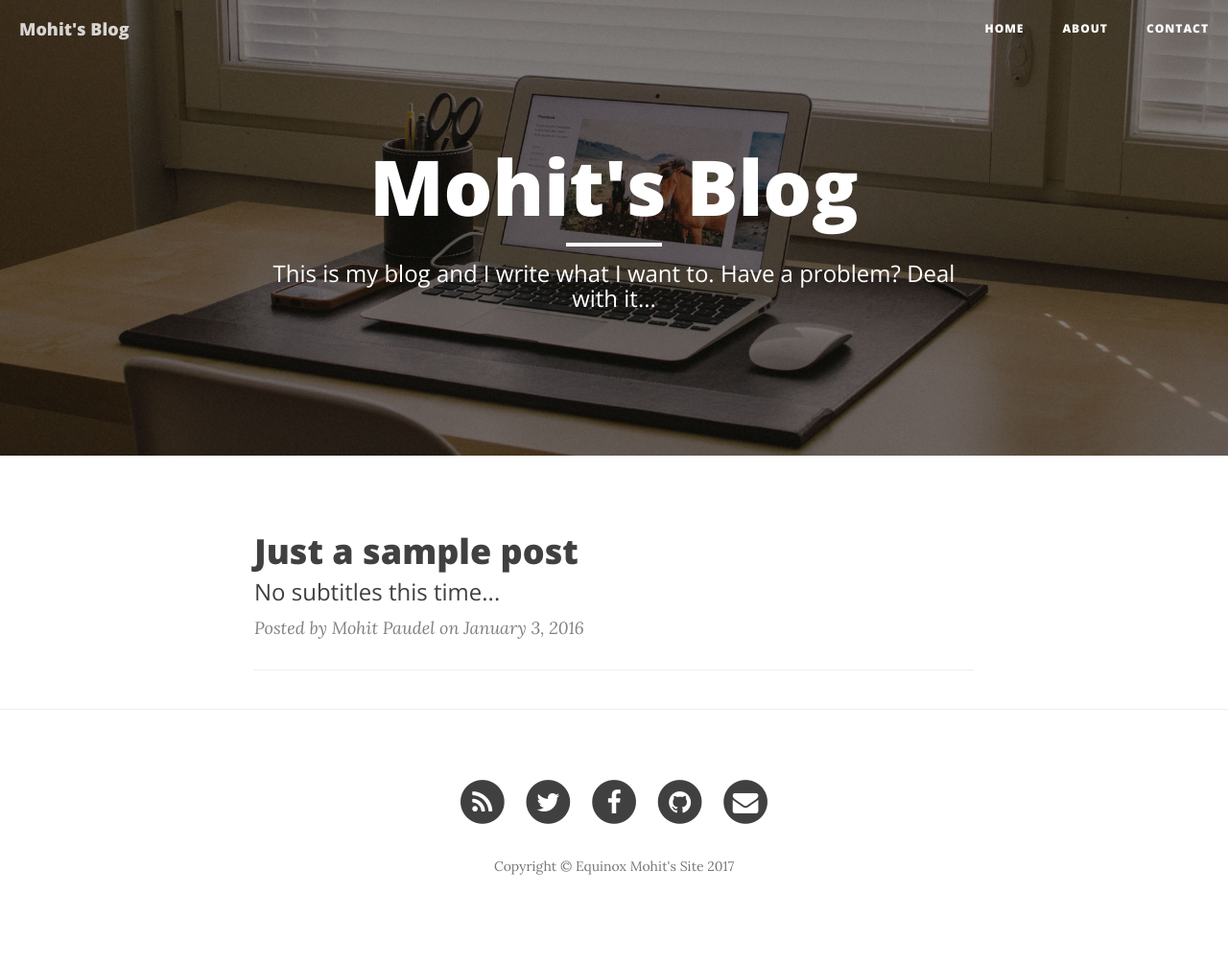
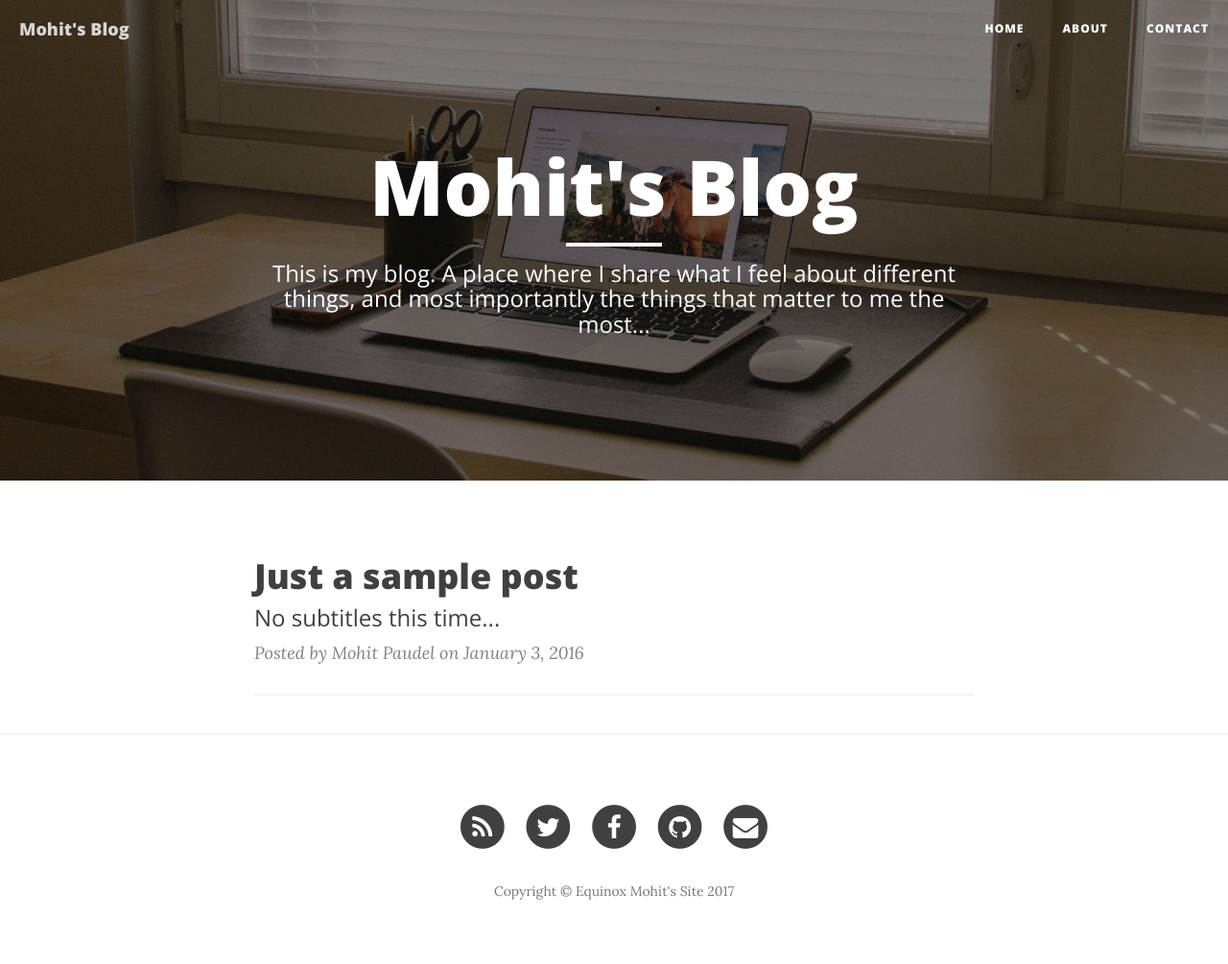
Before and after one commit to equinoxmohit/blogs, a Jekyll site: the page built from index.html, in a window 1280 px wide. Shown: the whole page at 96% size. Built offline with Jekyll 4.4.1, drawn with Linux system fonts in a browser that asks for light colours; nearby versions of some CDN libraries; the list of posts is cut into pages by our own code; before the commit the page ends 979 px from its top, so only the background shows below that.

Commit message:
Update index.html

```diff
--- a/index.html
+++ b/index.html
@@ -1,6 +1,6 @@
 ---
 layout: page
-description: "This is my blog and I write what I want to. Have a problem? Deal with it..."
+description: "This is my blog. A place where I share what I feel about different things, and most importantly the things that matter to me the most..."
 ---
 
 {% for post in paginator.posts %}
```
